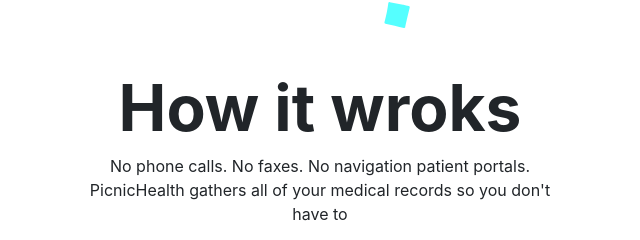
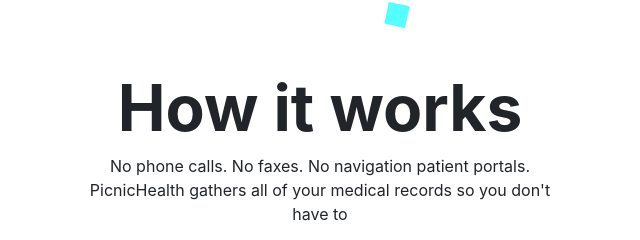
Before and after one commit to UnOSdev/PicnicHealth-site, a plain HTML site: page index.html in a window 1280 px wide. Shown: the part 151-391 px from the top of the page, 320-960 px from the left. Drawn offline with Linux system fonts and the light colour scheme.

Commit message:
Update index.html

```diff
--- a/index.html
+++ b/index.html
@@ -71,7 +71,7 @@
     <div class="container pt-5">
         <div class="row" style="min-height: 470px;">
         <div class="col-12 col-md-12 mx-auto text-center align-self-center">
-            <h1 style="font-weight: bolder;font-size: 4rem;">How it wroks</h1>
+            <h1 style="font-weight: bolder;font-size: 4rem;">How it works</h1>
             <p class="mb-4 mx-auto text-center" style="max-width: 490px;">No phone calls. No faxes. No navigation patient portals. PicnicHealth gathers all of your medical records so you don't have to</p>
             <a href="#" class="btn text-light rounded-pill" style="border-bottom-left-radius: 213px !important;background-color: blueviolet;font-size: 20px;">
                 <svg class='text-light' width="1em" height="1em" viewBox="0 0 16 16" class="bi bi-plus-circle" fill="currentColor" xmlns="http://www.w3.org/2000/svg">
```
